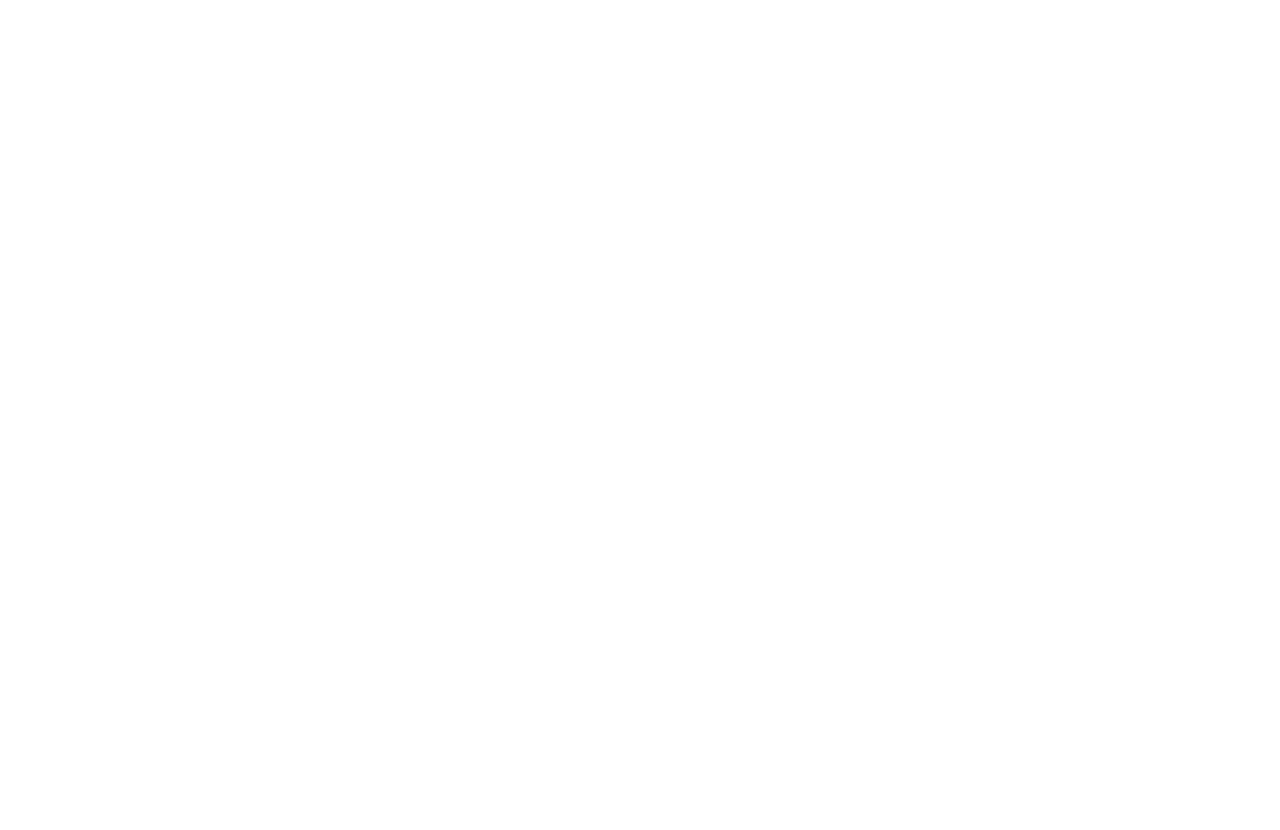
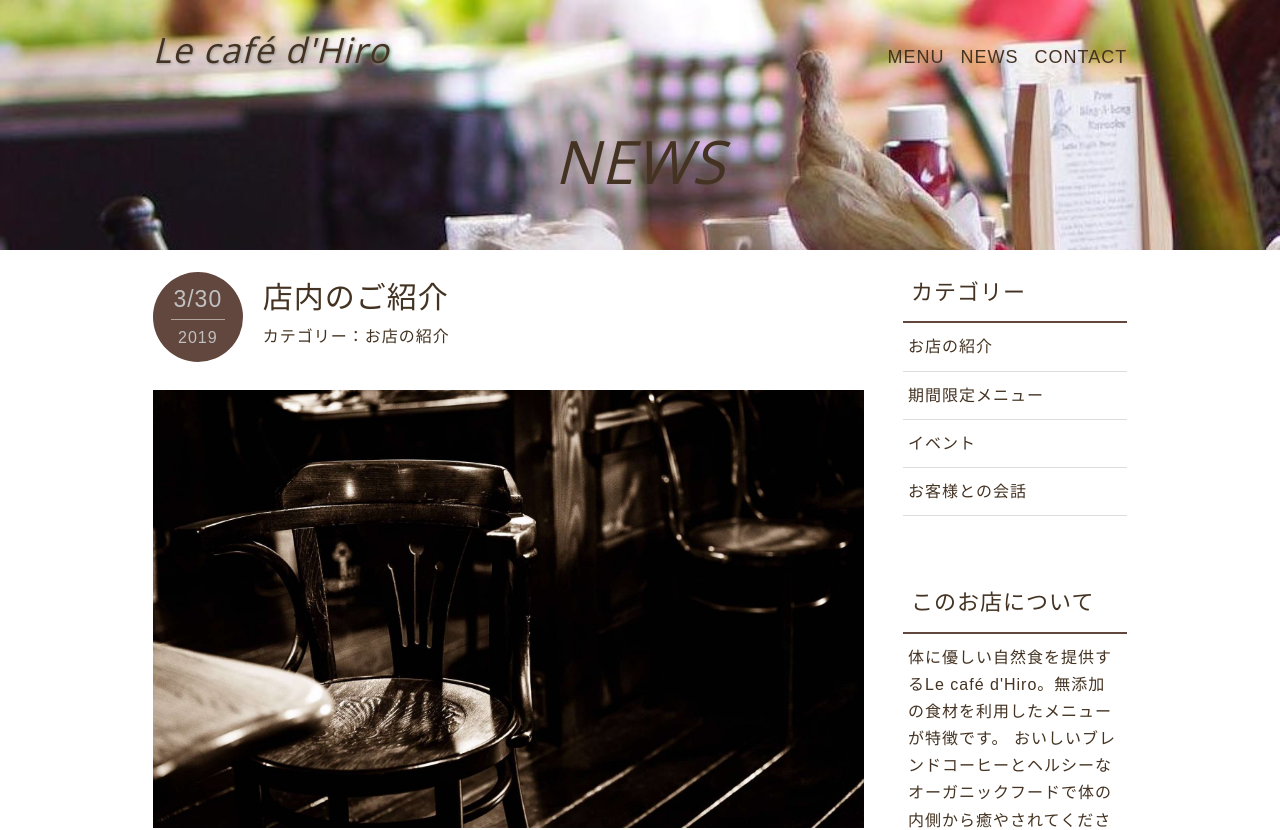
Before and after one commit to gitrhythm2/cafe-sample, a Vue app: page /news in a window 1280 px wide. Shown: the top 830 px of the page. Before the commit the page ends 800 px from the top, so only its background shows below. Built offline with nearby package versions, Linux system fonts and the light colour scheme; a web font is replaced by a local one.

Commit message:
Add the news page

```diff
--- /dev/null
+++ b/src/components/NewsArticle.vue
@@ -0,0 +1,30 @@
+<template>
+  <div>
+    <post-header></post-header>
+    <img src="../../public/images/space.jpg" alt="店内の様子">
+    <p>
+      控えめなトーンの店内では、ヴィンテージのマランツ・JBLと共に２万枚のレコードコレクションが皆様をお待ちしております。
+      リクエストもお気軽にどうぞ。
+    </p>
+  </div>
+</template>
+
+<script lang="ts">
+import { Component, Vue } from 'vue-property-decorator'
+import PostHeader from './PostHeader.vue'
+
+@Component({
+  components: {
+    PostHeader
+  }
+})
+export default class NewsArticle extends Vue {
+}
+</script>
+
+<style scoped lang="scss">
+img {
+  max-width: 100%;
+  margin-bottom: 2rem;
+}
+</style>
--- /dev/null
+++ b/src/components/NewsAside.vue
@@ -0,0 +1,48 @@
+<template>
+  <div>
+    <h3 class="sub-title">カテゴリー</h3>
+    <ul class="sub-menu">
+      <li><a href="">お店の紹介</a></li>
+      <li><a href="">期間限定メニュー</a></li>
+      <li><a href="">イベント</a></li>
+      <li><a href="">お客様との会話</a></li>
+    </ul>
+    <h3 class="sub-title">このお店について</h3>
+    <p>
+      体に優しい自然食を提供するLe café d'Hiro。無添加の食材を利用したメニューが特徴です。
+      おいしいブレンドコーヒーとヘルシーなオーガニックフードで体の内側から癒やされてください。
+    </p>
+  </div>
+</template>
+
+<script lang="ts">
+import { Component, Vue } from 'vue-property-decorator'
+
+@Component
+export default class NewsAside extends Vue {
+}
+</script>
+
+<style scoped lang="scss">
+@import "../assets/css/_variables";
+
+.sub-title {
+  font-size: 2.2rem;
+  padding: .8rem .8rem 1rem;
+  border-bottom: 2px solid $theme-color;
+}
+.sub-menu {
+  margin-bottom: 6rem;
+  li {
+    padding: 1rem .5rem;
+    list-style: none;
+    border-bottom: 1px solid #ddd;
+    a {
+      display: block;
+    }
+  }
+}
+p {
+  padding: 1rem .5rem;
+}
+</style>
--- /dev/null
+++ b/src/components/PostHeader.vue
@@ -0,0 +1,52 @@
+<template>
+  <header class="post-info">
+    <h2 class="post-title">店内のご紹介</h2>
+    <div class="post-date">3/30<span>2019</span></div>
+    <div class="post-category">カテゴリー：お店の紹介</div>
+  </header>
+</template>
+
+<script lang="ts">
+import { Component, Vue } from 'vue-property-decorator'
+
+@Component
+export default class PostHeader extends Vue {
+}
+</script>
+
+<style scoped lang="scss">
+@import "../assets/css/_variables";
+
+.post-info {
+  position: relative;
+  margin-bottom: 4rem;
+  .post-title {
+    font-size: 3rem;
+    margin-top: .6rem;
+    margin-bottom: 0;
+  }
+  .post-title, .post-category {
+    margin-left: 11rem;
+  }
+  .post-date {
+    font-size: 2.3rem;
+    position: absolute;
+    top: 0;
+    width: 9rem;
+    height: 9rem;
+    padding-top: .8rem;
+    text-align: center;
+    color: silver;
+    border-radius: 50%;
+    background: $theme-color;
+    span {
+      font-size: 1.6rem;
+      display: block;
+      width: 60%;
+      margin: 0 auto;
+      padding-top: .4rem;
+      border-top: 1px solid rgba(255, 255, 255, .5);
+    }
+  }
+}
+</style>
--- a/src/router/index.ts
+++ b/src/router/index.ts
@@ -2,6 +2,7 @@
 import VueRouter, { RouteConfig } from 'vue-router'
 import Top from '../views/Top.vue'
 import Menu from '../views/Menu.vue'
+import News from '../views/News.vue'
 
 Vue.use(VueRouter)
 
@@ -15,6 +16,11 @@
     path: '/menu',
     name: 'Menu',
     component: Menu
+  },
+  {
+    path: '/news',
+    name: 'News',
+    component: News
   }
 ]
 
--- /dev/null
+++ b/src/views/News.vue
@@ -0,0 +1,67 @@
+<template>
+  <div>
+    <div id="news-page" class="bg-image">
+      <page-header></page-header>
+
+      <div class="container">
+        <h2 class="page-title">News</h2>
+      </div>
+    </div>
+
+    <main class="container">
+      <article>
+        <news-article></news-article>
+      </article>
+      <aside>
+        <news-aside></news-aside>
+      </aside>
+    </main>
+
+    <page-footer></page-footer>
+  </div>
+</template>
+
+<script lang="ts">
+import { Component, Vue } from 'vue-property-decorator'
+import PageHeader from '../components/PageHeader.vue'
+import PageFooter from '../components/PageFooter.vue'
+import NewsArticle from '../components/NewsArticle.vue'
+import NewsAside from '../components/NewsAside.vue'
+
+@Component({
+  components: {
+    PageHeader,
+    NewsArticle,
+    NewsAside,
+    PageFooter
+  }
+})
+export default class News extends Vue {
+}
+</script>
+
+<style scoped lang="scss">
+#news-page {
+  height: 25rem;
+  background-image: url("../../public/images/news-bg.jpg");
+  .page-title {
+    text-align: center;
+  }
+}
+
+article, aside {
+  padding-top: 1.6rem;
+}
+
+main {
+  display: flex;
+  justify-content: space-between;
+  margin-bottom: 4rem;
+  article {
+    width: 73%;
+  }
+  aside {
+    width: 23%;
+  }
+}
+</style>
```
Also changed, not shown: public/images/news-bg.jpg (added), public/images/space.jpg (added).
